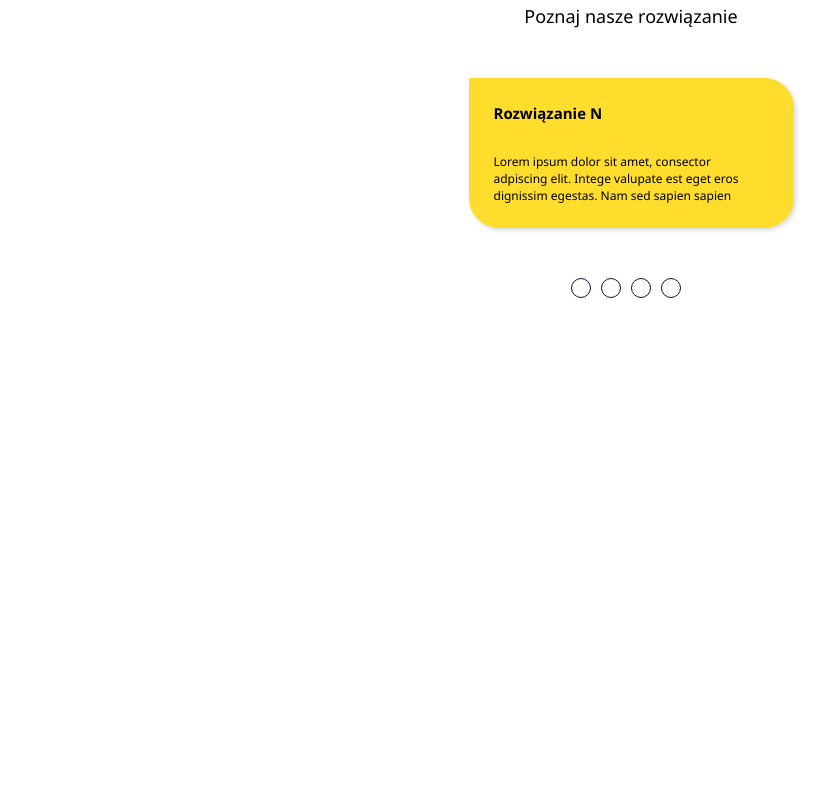
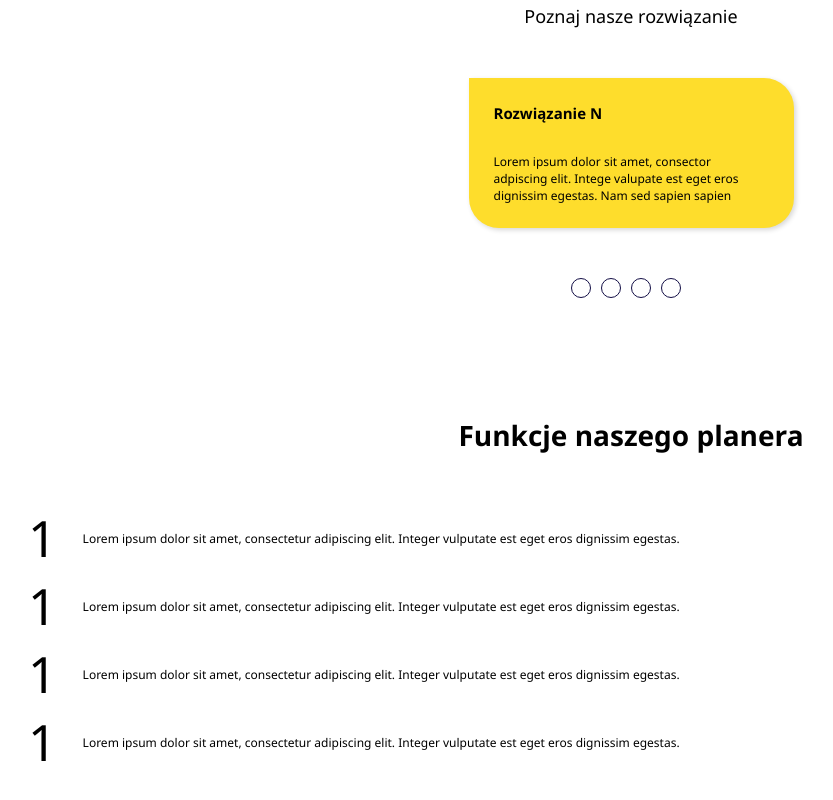
Before and after one commit to Bartlomiej95/Planner2-frontend, a React (Create React App) app: page / in a window 1280 px wide. Shown: the part 434-1234 px from the top of the page, without its empty margins (9-842 px from the left). Before the commit the page ends 850 px from the top, so only its background shows below. Built offline with nearby package versions, Linux system fonts and the light colour scheme.

Commit message:
Added PlannerFunction section to homepage

```diff
--- a/src/components/Paragraph/Paragraph.ts
+++ b/src/components/Paragraph/Paragraph.ts
@@ -6,7 +6,7 @@ export const Paragraph = styled.p`
 `;
 
 export const LPParagraph = styled.p`
-    font-size: ${({ theme }) => theme.Paragraph.mobileFontSize};
+    font-size: ${({ theme }) => theme.LPParagraph.mobileFontSize};
     color: ${({ theme }) => theme.buttonsPrimaryHoverBcgColor};
     text-align: center;
 `;
--- /dev/null
+++ b/src/molecules/FuncPlannerCard/FuncPlannerCard.tsx
@@ -0,0 +1,29 @@
+import styled from 'styled-components';
+import { LPParagraph, Paragraph } from '../../components/Paragraph/Paragraph';
+
+
+const Wrapper = styled.div`
+    display: flex;
+    flex-direction: row;
+    flex-wrap: nowrap;
+    align-items: center;
+    padding: 0 37px;
+    margin: 0 auto;
+`;
+
+const NumberParagraph = styled(LPParagraph)`
+    margin-right: 26px;
+`;
+
+
+
+const FuncPlannerCard = () => {
+    return(
+        <Wrapper>
+            <NumberParagraph>1</NumberParagraph>
+            <Paragraph>Lorem ipsum dolor sit amet, consectetur adipiscing elit. Integer vulputate est eget eros dignissim egestas.</Paragraph>
+        </Wrapper>
+    )
+}
+
+export default FuncPlannerCard;
--- /dev/null
+++ b/src/organisms/PlannerFunc/PlannerFunc.tsx
@@ -0,0 +1,28 @@
+import styled from 'styled-components';
+import { Heading } from '../../components/Heading/Heading';
+import FuncPlannerCard from '../../molecules/FuncPlannerCard/FuncPlannerCard';
+
+const Wrapper = styled.section`
+    width: 100vw;
+    min-height: 500px;
+`;
+
+const PlannerFnHeading = styled(Heading)`
+    padding: 0 30px;
+    margin-bottom: 50px;
+`;
+
+const PlannerFunc = () => {
+    return(
+        <Wrapper>
+            <PlannerFnHeading>Funkcje naszego planera</PlannerFnHeading>
+            <FuncPlannerCard />
+            <FuncPlannerCard />
+            <FuncPlannerCard />
+            <FuncPlannerCard />
+        </Wrapper>
+    )
+}
+
+
+export default PlannerFunc;
--- a/src/views/HomePage.tsx
+++ b/src/views/HomePage.tsx
@@ -1,11 +1,13 @@
 import Banner from "../organisms/Banner/Banner"
 import Header from "../organisms/Header/Header"
+import PlannerFunc from "../organisms/PlannerFunc/PlannerFunc"
 
 export const HomePage = () => {
     return(
         <>
             <Header/>
             <Banner/>
+            <PlannerFunc />
         </>
     )
 }
```
